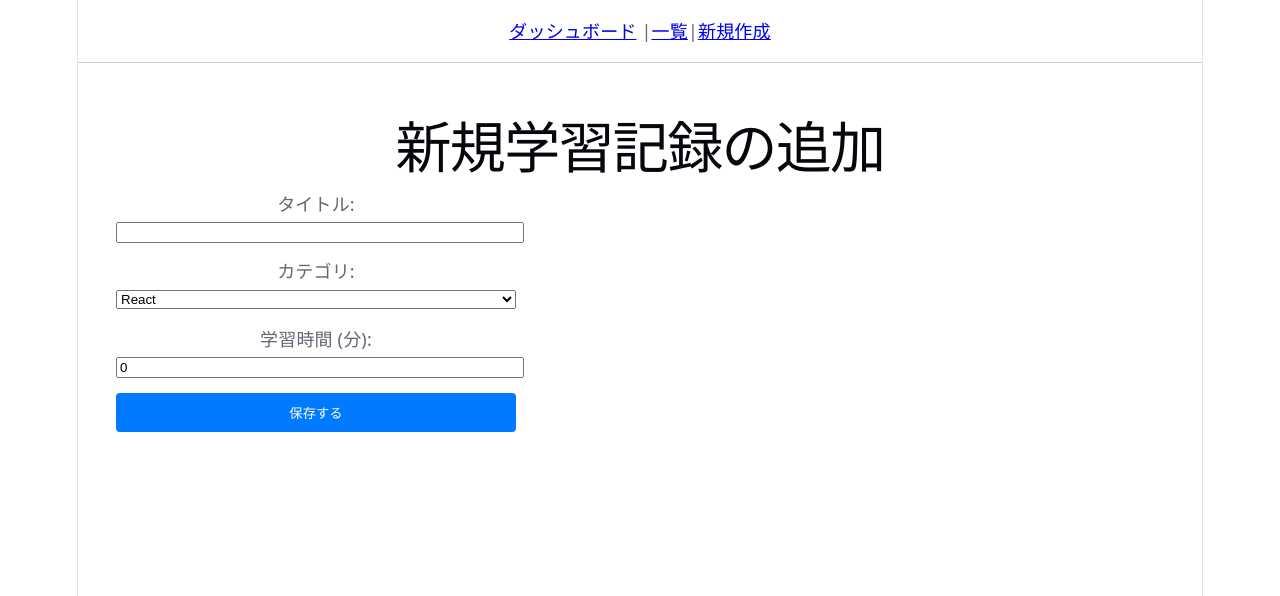
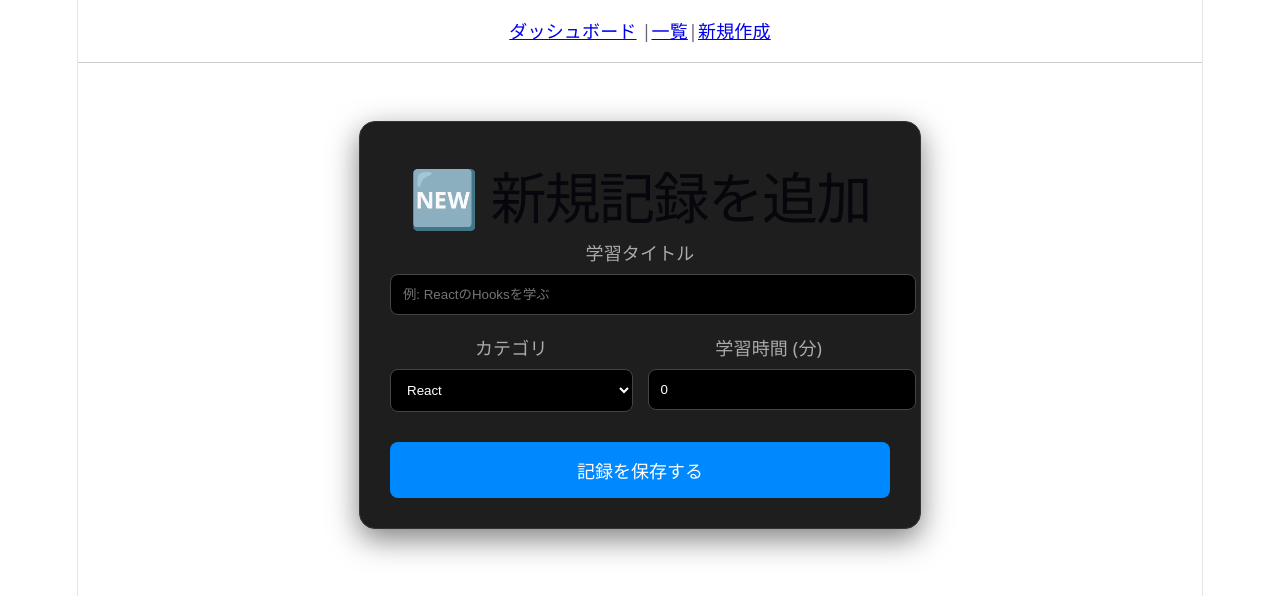
Before and after one commit to Yohhata/learning-log-dashboard, a React (Vite) app in the folder learning-log-dashboard/: page /logs/new in a window 1280 px wide. Shown: the top 596 px of the page. Built offline with nearby package versions, Linux system fonts and the light colour scheme.

Commit message:
新規追加のページのlayoutの改善

```diff
--- a/learning-log-dashboard/src/pages/NewLog.jsx
+++ b/learning-log-dashboard/src/pages/NewLog.jsx
@@ -38,31 +38,73 @@ export default function NewLog(){
   };
 
   return (
-    <div style={{ padding: '20px' }}>
-      <h1>新規学習記録の追加</h1>
-      <form onSubmit={handleSubmit} style={{ display: 'flex', flexDirection: 'column', gap: '15px', maxWidth: '400px' }}>
-        <div>
-          <label>タイトル: </label><br />
-          <input type="text" value={title} onChange={(e) => setTitle(e.target.value)} style={{ width: '100%' }} />
-        </div>
-        <div>
-          <label>カテゴリ: </label><br />
-          <select value={category} onChange={(e) => setCategory(e.target.value)} style={{ width: '100%' }}>
+    <div style={{
+    maxWidth: '500px',
+    margin: '40px auto',
+    padding: '30px',
+    backgroundColor: '#1e1e1e',
+    borderRadius: '16px',
+    border: '1px solid #333',
+    boxShadow: '0 10px 30px rgba(0,0,0,0.5)'
+  }}>
+    <h1 style={{ textAlign: 'center', marginBottom: '30px' }}>🆕 新規記録を追加</h1>
+
+    <form onSubmit={handleSubmit} style={{ display: 'flex', flexDirection: 'column', gap: '20px' }}>
+      <div>
+        <label style={{ display: 'block', marginBottom: '8px', color: '#aaa' }}>学習タイトル</label>
+        <input
+          type="text"
+          placeholder="例: ReactのHooksを学ぶ"
+          value={title}
+          onChange={(e) => setTitle(e.target.value)}
+          style={{ width: '100%', padding: '12px', borderRadius: '8px', border: '1px solid #444', backgroundColor: '#000', color: '#fff' }}
+        />
+      </div>
+
+      <div style={{ display: 'flex', gap: '15px' }}>
+        <div style={{ flex: 1 }}>
+          <label style={{ display: 'block', marginBottom: '8px', color: '#aaa' }}>カテゴリ</label>
+          <select
+            value={category}
+            onChange={(e) => setCategory(e.target.value)}
+            style={{ width: '100%', padding: '12px', borderRadius: '8px', border: '1px solid #444', backgroundColor: '#000', color: '#fff' }}
+          >
             <option value="React">React</option>
             <option value="CSS">CSS</option>
             <option value="JavaScript">JavaScript</option>
             <option value="Git">Git</option>
           </select>
         </div>
-        <div>
-          <label>学習時間 (分): </label><br />
-          <input type="number" value={minutes} onChange={(e) => setMinutes(Number(e.target.value))} style={{ width: '100%' }} />
+
+        <div style={{ flex: 1 }}>
+          <label style={{ display: 'block', marginBottom: '8px', color: '#aaa' }}>学習時間 (分)</label>
+          <input
+            type="number"
+            value={minutes}
+            onChange={(e) => setMinutes(e.target.value)}
+            style={{ width: '100%', padding: '12px', borderRadius: '8px', border: '1px solid #444', backgroundColor: '#000', color: '#fff' }}
+          />
         </div>
-        <button type="submit" style={{ padding: '10px', background: '#007bff', color: 'white', border: 'none', borderRadius: '4px' }}>
-          保存する
-        </button>
-      </form>
-    </div>
+      </div>
+
+      <button
+        type="submit"
+        style={{
+          marginTop: '10px',
+          padding: '15px',
+          borderRadius: '8px',
+          border: 'none',
+          backgroundColor: '#0088FE',
+          color: 'white',
+          fontWeight: 'bold',
+          cursor: 'pointer',
+          fontSize: '1rem'
+        }}
+      >
+        記録を保存する
+      </button>
+    </form>
+  </div>
   );
 
 
```
